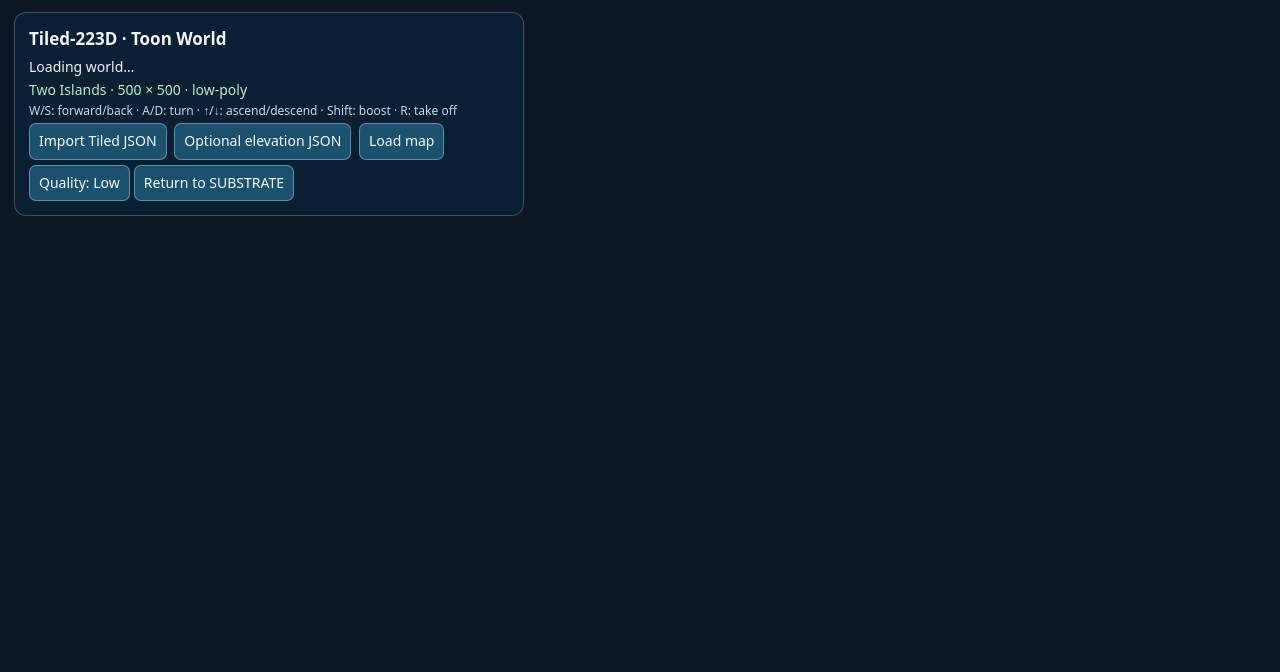
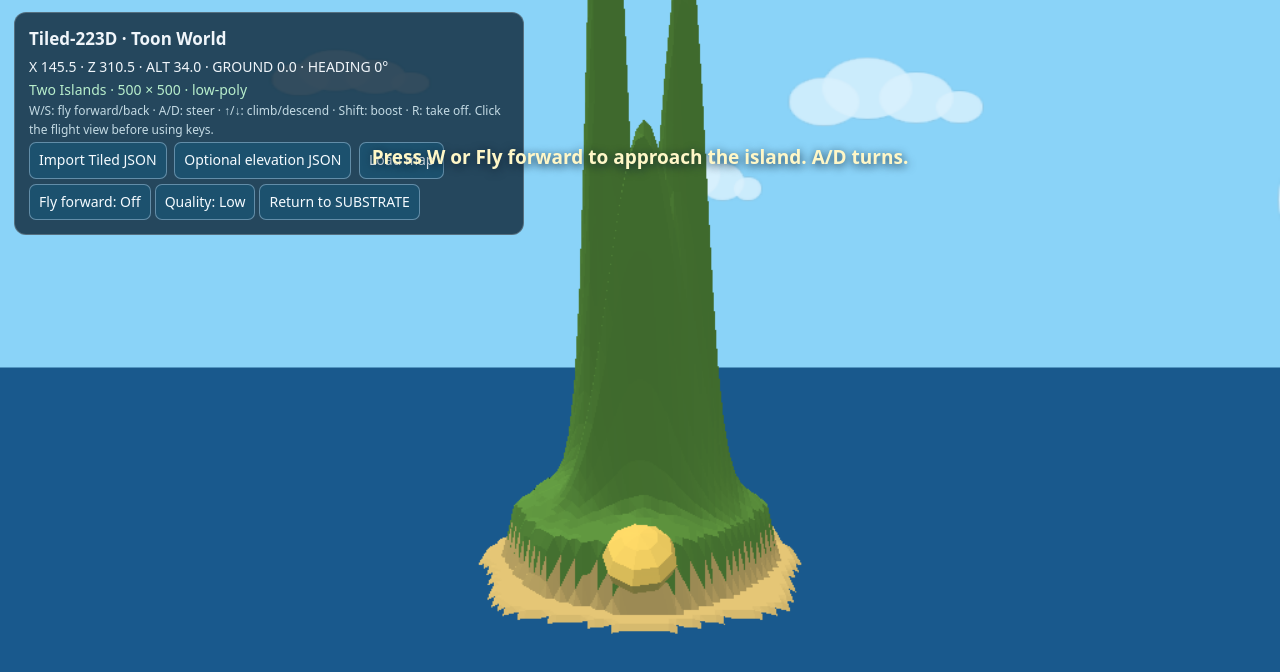
Before and after one commit to thanks-cohn/Tiled-223D, a website built with Vite: page index.html in a window 1280 px wide. Built offline with nearby package versions, Linux system fonts and the light colour scheme; animation ran at ten frames a second; files whose address does not match are found by name.

Commit message:
ui: add explicit flight control and explain keyboard focus

```diff
--- a/index.html
+++ b/index.html
@@ -15,10 +15,10 @@ button:hover,label.file:hover{background:#2b6585}input[type=file]{display:none}
 <div id="view"></div>
 <section id="hud"><h1>Tiled-223D · Toon World</h1>
 <div id="position">Loading world…</div><div id="status">Two Islands · 500 × 500 · low-poly</div>
-<div id="help">W/S: forward/back · A/D: turn · ↑/↓: ascend/descend · Shift: boost · R: take off</div>
+<div id="help">W/S: fly forward/back · A/D: steer · ↑/↓: climb/descend · Shift: boost · R: take off. Click the flight view before using keys.</div>
 <label class="file">Import Tiled JSON <input id="mapFile" type="file" accept=".json,application/json"/></label>
 <label class="file">Optional elevation JSON <input id="heightFile" type="file" accept=".json,application/json"/></label>
-<button id="import">Load map</button><button id="quality">Quality: Low</button><button id="wake">Return to SUBSTRATE</button>
+<button id="import">Load map</button><button id="cruise">Fly forward: Off</button><button id="quality">Quality: Low</button><button id="wake">Return to SUBSTRATE</button>
 </section><div id="notice" role="status" aria-live="polite"></div>
 <section id="exit" aria-live="polite"><div><h2>You're awake.</h2><p>SUBSTRATE canvas · standalone placeholder</p>
 <button id="reenter">Return to Toon World</button></div></section>
```
